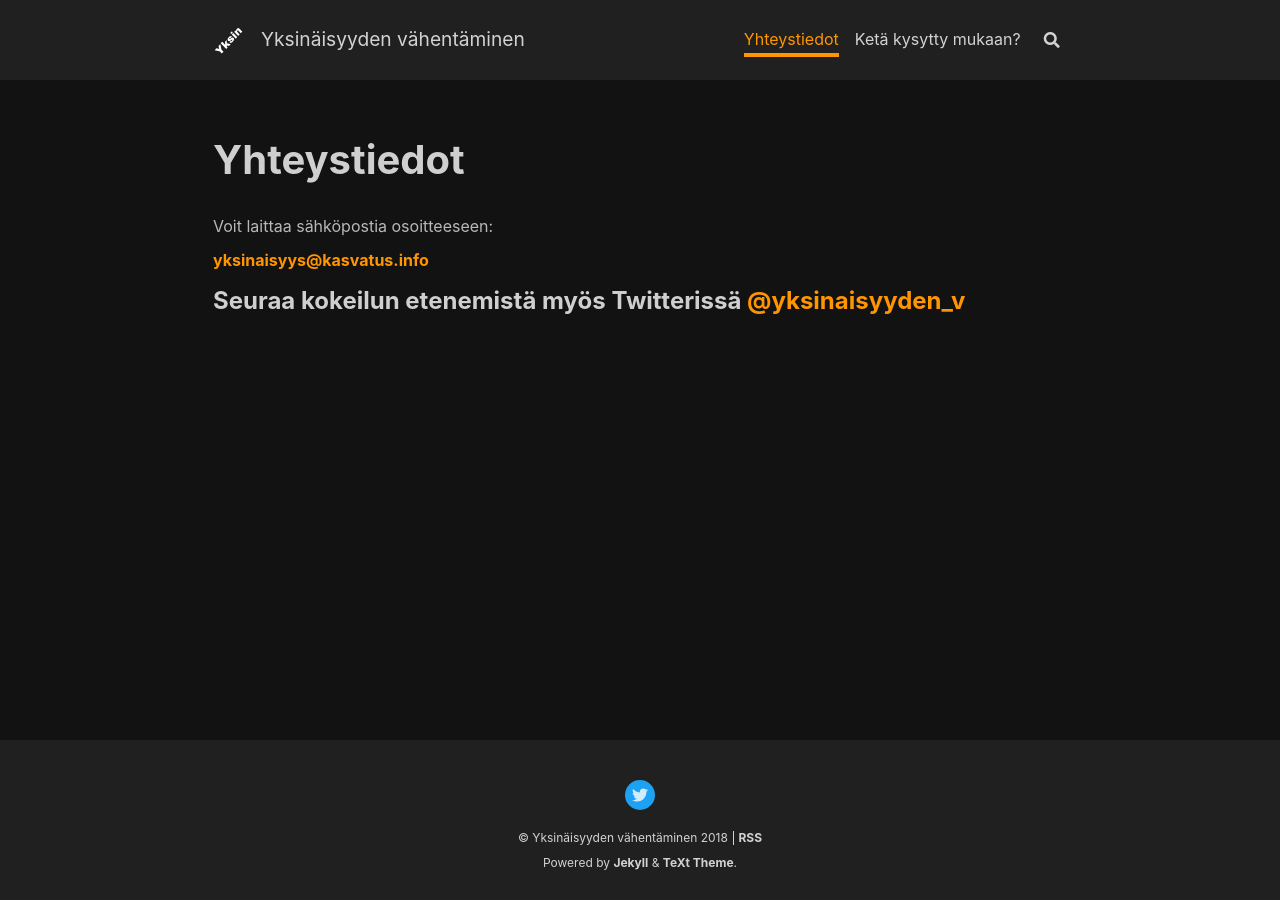
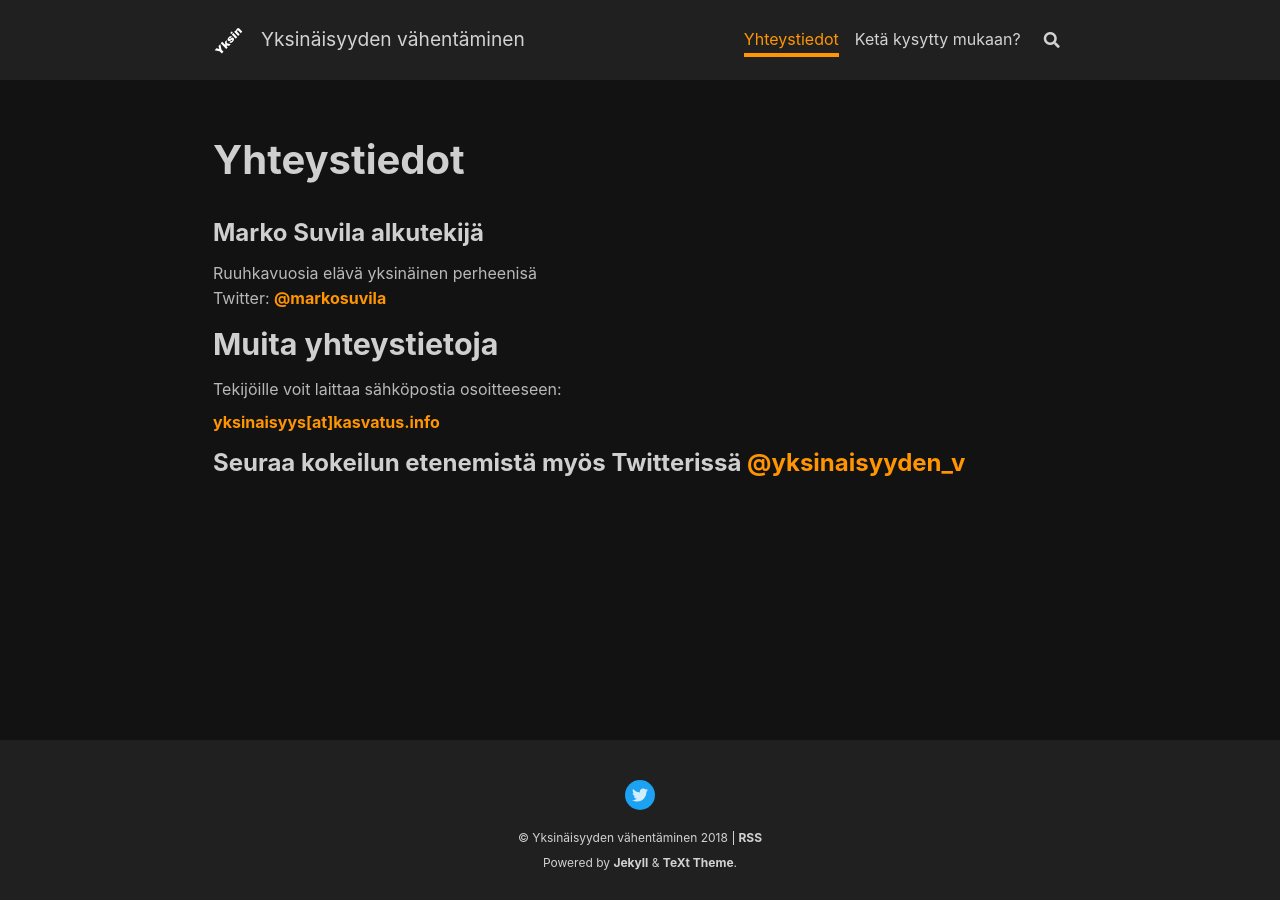
Before and after one commit to markosu/jekyll-harjoittelu, a Jekyll site: the page built from yhteystiedot.md, in a window 1280 px wide. Built offline with Jekyll 4.4.1, drawn with Linux system fonts in a browser that asks for light colours; nearby versions of some CDN libraries.

Commit message:
yhteystiedot sivu kunnossa?

```diff
--- a/yhteystiedot.md
+++ b/yhteystiedot.md
@@ -6,8 +6,16 @@ title: Yhteystiedot
 ---
 
 
-Voit laittaa sähköpostia osoitteeseen:
+### Marko Suvila alkutekijä
+Ruuhkavuosia elävä yksinäinen perheenisä
+Twitter: [@markosuvila](https://twitter.com/markosuvila)
 
-[yksinaisyys@kasvatus.info](mailto:yksinaisyys@kasvatus.info)
+
+
+## Muita yhteystietoja
+
+Tekijöille voit laittaa sähköpostia osoitteeseen:
+
+[yksinaisyys[at]kasvatus.info](mailto:yksinaisyys@kasvatus.info)
 
 ### Seuraa kokeilun etenemistä myös Twitterissä [@yksinaisyyden_v](https://twitter.com/yksinaisyyden_v)
```
Also changed, not shown: yhteydenotot.md (+2 -2 lines).
